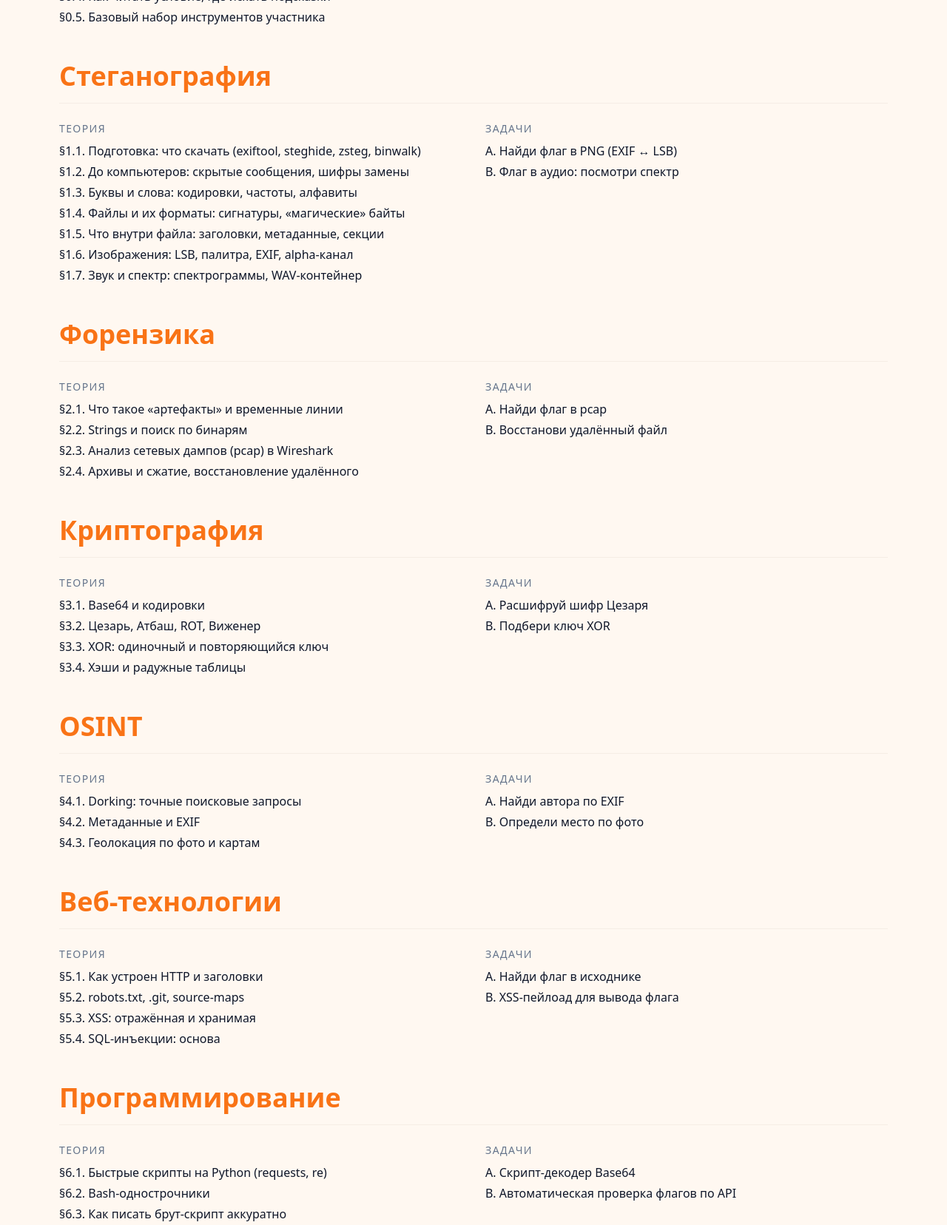
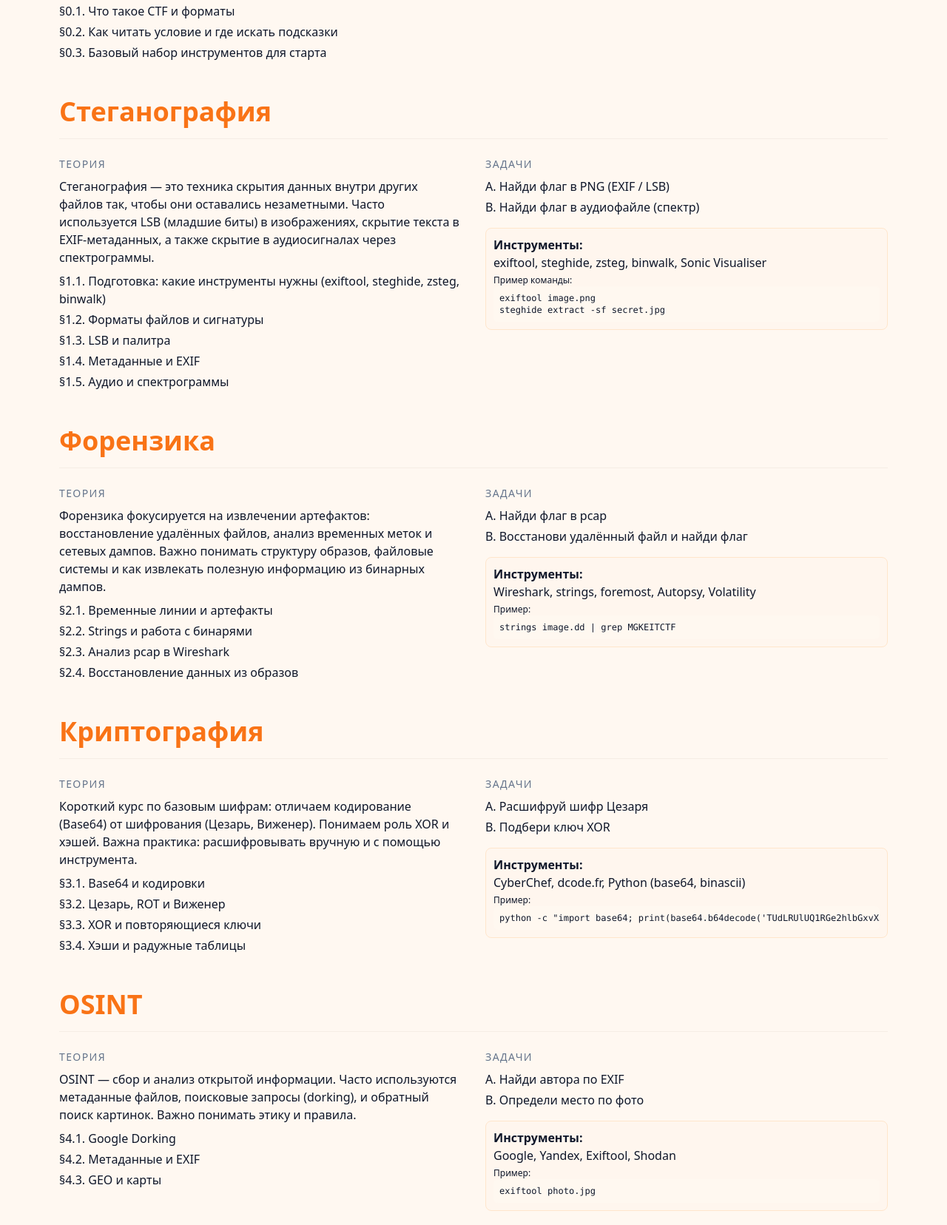
Before and after one commit to OlgaMokrushina/mgkeitctf-site, a plain HTML site: page theory.html in a window 1280 px wide. Shown: the part 761-2417 px from the top of the page at 74% size. Drawn offline with nearby package versions, Linux system fonts and the light colour scheme.

Commit message:
Update theory.html

```diff
--- a/theory.html
+++ b/theory.html
@@ -7,9 +7,9 @@
   <script src="https://cdn.tailwindcss.com"></script>
   <style>
     :root{
-      --bg:#fff8f1;        /* светлый кремовый фон */
-      --card:#fff1e6;      /* карточки */
-      --accent:#f97316;    /* оранжевый */
+      --bg:#fff8f1;
+      --card:#fff1e6;
+      --accent:#f97316;
       --muted:#f5ede5;
     }
     body{ background:var(--bg); }
@@ -21,6 +21,8 @@
     .chapter a{ color:var(--accent); }
     .chapter a:hover{ text-decoration:underline; }
     .divider{ height:1px; background:var(--muted); }
+    .tools{ background:#fff6ee; padding:10px; border-radius:8px; border:1px solid #ffe6cc }
+    pre.cmd{ background:#fff8f0; padding:8px; border-radius:6px; overflow:auto }
   </style>
 </head>
 <body class="text-slate-900">
@@ -34,7 +36,7 @@
   <main class="max-w-6xl mx-auto px-4 pb-16">
     <!-- Сетка разделов -->
     <section class="grid gap-4 grid-cards">
-      <!-- 0 Введение -->
+      <!-- cards same as before -->
       <a href="#intro" class="card rounded-2xl p-5 block hover:shadow-lg transition">
         <div class="flex items-start gap-4">
           <div>
@@ -46,7 +48,6 @@
         </div>
       </a>
 
-      <!-- 1 Стеганография -->
       <a href="#stego" class="card rounded-2xl p-5 block hover:shadow-lg transition">
         <div class="flex items-start gap-4">
           <div>
@@ -58,7 +59,6 @@
         </div>
       </a>
 
-      <!-- 2 Форензика -->
       <a href="#forensics" class="card rounded-2xl p-5 block hover:shadow-lg transition">
         <div class="flex items-start gap-4">
           <div>
@@ -70,7 +70,6 @@
         </div>
       </a>
 
-      <!-- 3 Криптография -->
       <a href="#crypto" class="card rounded-2xl p-5 block hover:shadow-lg transition">
         <div class="flex items-start gap-4">
           <div>
@@ -82,7 +81,6 @@
         </div>
       </a>
 
-      <!-- 4 OSINT -->
       <a href="#osint" class="card rounded-2xl p-5 block hover:shadow-lg transition">
         <div class="flex items-start gap-4">
           <div>
@@ -94,7 +92,6 @@
         </div>
       </a>
 
-      <!-- 5 Web -->
       <a href="#web" class="card rounded-2xl p-5 block hover:shadow-lg transition">
         <div class="flex items-start gap-4">
           <div>
@@ -106,7 +103,6 @@
         </div>
       </a>
 
-      <!-- 6 Программирование -->
       <a href="#prog" class="card rounded-2xl p-5 block hover:shadow-lg transition">
         <div class="flex items-start gap-4">
           <div>
@@ -118,7 +114,6 @@
         </div>
       </a>
 
-      <!-- 7 Реверс -->
       <a href="#reverse" class="card rounded-2xl p-5 block hover:shadow-lg transition">
         <div class="flex items-start gap-4">
           <div>
@@ -140,12 +135,11 @@
       <div class="grid md:grid-cols-2 gap-8">
         <div>
           <h3 class="uppercase tracking-widest text-sm text-slate-500 mb-2">ТЕОРИЯ</h3>
+          <p class="mb-2">CTF (Capture The Flag) — это соревнование по кибербезопасности, где участники ищут «флаги» и решают задачи из разных категорий. Форматы: Jeopardy (набор задач) и Attack‑Defence (атака/защита). Флаг обычно выглядит как <code>MGKEITCTF{...}</code>.</p>
           <ul class="space-y-1 chapter">
-            <li>§0.1. Что такое CTF и форматы (Jeopardy, Attack-Defence)</li>
-            <li>§0.2. Флаги и правила: <code>MGKEITCTF{...}</code></li>
-            <li>§0.3. Категории задач: crypto, stego, forensics, osint, web, pwn, reverse</li>
-            <li>§0.4. Как читать условие, где искать подсказки</li>
-            <li>§0.5. Базовый набор инструментов участника</li>
+            <li>§0.1. Что такое CTF и форматы</li>
+            <li>§0.2. Как читать условие и где искать подсказки</li>
+            <li>§0.3. Базовый набор инструментов для старта</li>
           </ul>
         </div>
         <div>
@@ -165,22 +159,27 @@
       <div class="grid md:grid-cols-2 gap-8">
         <div>
           <h3 class="uppercase tracking-widest text-sm text-slate-500 mb-2">ТЕОРИЯ</h3>
+          <p class="mb-2">Стеганография — это техника скрытия данных внутри других файлов так, чтобы они оставались незаметными. Часто используется LSB (младшие биты) в изображениях, скрытие текста в EXIF-метаданных, а также скрытие в аудиосигналах через спектрограммы.</p>
           <ul class="space-y-1 chapter">
-            <li>§1.1. Подготовка: что скачать (exiftool, steghide, zsteg, binwalk)</li>
-            <li>§1.2. До компьютеров: скрытые сообщения, шифры замены</li>
-            <li>§1.3. Буквы и слова: кодировки, частоты, алфавиты</li>
-            <li>§1.4. Файлы и их форматы: сигнатуры, «магические» байты</li>
-            <li>§1.5. Что внутри файла: заголовки, метаданные, секции</li>
-            <li>§1.6. Изображения: LSB, палитра, EXIF, alpha-канал</li>
-            <li>§1.7. Звук и спектр: спектрограммы, WAV-контейнер</li>
+            <li>§1.1. Подготовка: какие инструменты нужны (exiftool, steghide, zsteg, binwalk)</li>
+            <li>§1.2. Форматы файлов и сигнатуры</li>
+            <li>§1.3. LSB и палитра</li>
+            <li>§1.4. Метаданные и EXIF</li>
+            <li>§1.5. Аудио и спектрограммы</li>
           </ul>
         </div>
         <div>
           <h3 class="uppercase tracking-widest text-sm text-slate-500 mb-2">ЗАДАЧИ</h3>
           <ul class="space-y-1">
-            <li>A. Найди флаг в PNG (EXIF ↔ LSB)</li>
-            <li>B. Флаг в аудио: посмотри спектр</li>
+            <li>A. Найди флаг в PNG (EXIF / LSB)</li>
+            <li>B. Найди флаг в аудиофайле (спектр)</li>
           </ul>
+          <div class="mt-4 tools">
+            <strong>Инструменты:</strong>
+            <p class="mb-1">exiftool, steghide, zsteg, binwalk, Sonic Visualiser</p>
+            <div class="text-xs">Пример команды: <pre class="cmd">exiftool image.png
+steghide extract -sf secret.jpg</pre></div>
+          </div>
         </div>
       </div>
     </section>
@@ -192,19 +191,25 @@
       <div class="grid md:grid-cols-2 gap-8">
         <div>
           <h3 class="uppercase tracking-widest text-sm text-slate-500 mb-2">ТЕОРИЯ</h3>
+          <p class="mb-2">Форензика фокусируется на извлечении артефактов: восстановление удалённых файлов, анализ временных меток и сетевых дампов. Важно понимать структуру образов, файловые системы и как извлекать полезную информацию из бинарных дампов.</p>
           <ul class="space-y-1 chapter">
-            <li>§2.1. Что такое «артефакты» и временные линии</li>
-            <li>§2.2. Strings и поиск по бинарям</li>
-            <li>§2.3. Анализ сетевых дампов (pcap) в Wireshark</li>
-            <li>§2.4. Архивы и сжатие, восстановление удалённого</li>
+            <li>§2.1. Временные линии и артефакты</li>
+            <li>§2.2. Strings и работа с бинарями</li>
+            <li>§2.3. Анализ pcap в Wireshark</li>
+            <li>§2.4. Восстановление данных из образов</li>
           </ul>
         </div>
         <div>
           <h3 class="uppercase tracking-widest text-sm text-slate-500 mb-2">ЗАДАЧИ</h3>
           <ul class="space-y-1">
             <li>A. Найди флаг в pcap</li>
-            <li>B. Восстанови удалённый файл</li>
+            <li>B. Восстанови удалённый файл и найди флаг</li>
           </ul>
+          <div class="mt-4 tools">
+            <strong>Инструменты:</strong>
+            <p class="mb-1">Wireshark, strings, foremost, Autopsy, Volatility</p>
+            <div class="text-xs">Пример: <pre class="cmd">strings image.dd | grep MGKEITCTF</pre></div>
+          </div>
         </div>
       </div>
     </section>
@@ -216,10 +221,11 @@
       <div class="grid md:grid-cols-2 gap-8">
         <div>
           <h3 class="uppercase tracking-widest text-sm text-slate-500 mb-2">ТЕОРИЯ</h3>
+          <p class="mb-2">Короткий курс по базовым шифрам: отличаем кодирование (Base64) от шифрования (Цезарь, Виженер). Понимаем роль XOR и хэшей. Важна практика: расшифровывать вручную и с помощью инструмента.</p>
           <ul class="space-y-1 chapter">
             <li>§3.1. Base64 и кодировки</li>
-            <li>§3.2. Цезарь, Атбаш, ROT, Виженер</li>
-            <li>§3.3. XOR: одиночный и повторяющийся ключ</li>
+            <li>§3.2. Цезарь, ROT и Виженер</li>
+            <li>§3.3. XOR и повторяющиеся ключи</li>
             <li>§3.4. Хэши и радужные таблицы</li>
           </ul>
         </div>
@@ -229,6 +235,11 @@
             <li>A. Расшифруй шифр Цезаря</li>
             <li>B. Подбери ключ XOR</li>
           </ul>
+          <div class="mt-4 tools">
+            <strong>Инструменты:</strong>
+            <p class="mb-1">CyberChef, dcode.fr, Python (base64, binascii)</p>
+            <div class="text-xs">Пример: <pre class="cmd">python -c "import base64; print(base64.b64decode('TUdLRUlUQ1RGe2hlbGxvX3dvcmxkfQ=='))"</pre></div>
+          </div>
         </div>
       </div>
     </section>
@@ -240,10 +251,11 @@
       <div class="grid md:grid-cols-2 gap-8">
         <div>
           <h3 class="uppercase tracking-widest text-sm text-slate-500 mb-2">ТЕОРИЯ</h3>
+          <p class="mb-2">OSINT — сбор и анализ открытой информации. Часто используются метаданные файлов, поисковые запросы (dorking), и обратный поиск картинок. Важно понимать этику и правила.</p>
           <ul class="space-y-1 chapter">
-            <li>§4.1. Dorking: точные поисковые запросы</li>
+            <li>§4.1. Google Dorking</li>
             <li>§4.2. Метаданные и EXIF</li>
-            <li>§4.3. Геолокация по фото и картам</li>
+            <li>§4.3. GEO и карты</li>
           </ul>
         </div>
         <div>
@@ -252,6 +264,11 @@
             <li>A. Найди автора по EXIF</li>
             <li>B. Определи место по фото</li>
           </ul>
+          <div class="mt-4 tools">
+            <strong>Инструменты:</strong>
+            <p class="mb-1">Google, Yandex, Exiftool, Shodan</p>
+            <div class="text-xs">Пример: <pre class="cmd">exiftool photo.jpg</pre></div>
+          </div>
         </div>
       </div>
     </section>
@@ -263,19 +280,25 @@
       <div class="grid md:grid-cols-2 gap-8">
         <div>
           <h3 class="uppercase tracking-widest text-sm text-slate-500 mb-2">ТЕОРИЯ</h3>
+          <p class="mb-2">Задачи по вебу учат искать флаги в исходнике, понимать заголовки и эксплуатировать XSS/SQLi. Важен DevTools, HTTP и внимательность к скрытым файлам (.git, robots.txt, sitemap).</p>
           <ul class="space-y-1 chapter">
-            <li>§5.1. Как устроен HTTP и заголовки</li>
-            <li>§5.2. robots.txt, .git, source-maps</li>
-            <li>§5.3. XSS: отражённая и хранимая</li>
-            <li>§5.4. SQL-инъекции: основа</li>
+            <li>§5.1. HTTP и заголовки</li>
+            <li>§5.2. robots.txt и .git</li>
+            <li>§5.3. XSS — отражённая и хранимая</li>
+            <li>§5.4. SQLi — основы</li>
           </ul>
         </div>
         <div>
           <h3 class="uppercase tracking-widest text-sm text-slate-500 mb-2">ЗАДАЧИ</h3>
           <ul class="space-y-1">
             <li>A. Найди флаг в исходнике</li>
-            <li>B. XSS-пейлоад для вывода флага</li>
+            <li>B. Простая XSS-атака (тестовый стенд)</li>
           </ul>
+          <div class="mt-4 tools">
+            <strong>Инструменты:</strong>
+            <p class="mb-1">Developer Tools, Burp Suite, curl, Postman</p>
+            <div class="text-xs">Пример: <pre class="cmd">curl -I https://example.com</pre></div>
+          </div>
         </div>
       </div>
     </section>
@@ -287,32 +310,39 @@
       <div class="grid md:grid-cols-2 gap-8">
         <div>
           <h3 class="uppercase tracking-widest text-sm text-slate-500 mb-2">ТЕОРИЯ</h3>
+          <p class="mb-2">Программирование — это навык, который позволяет автоматизировать рутину в CTF: декодирование, парсинг, брут‑форс и API-запросы.</p>
           <ul class="space-y-1 chapter">
-            <li>§6.1. Быстрые скрипты на Python (requests, re)</li>
-            <li>§6.2. Bash-однострочники</li>
-            <li>§6.3. Как писать брут-скрипт аккуратно</li>
+            <li>§6.1. Быстрые скрипты на Python</li>
+            <li>§6.2. Bash-утилиты и однострочники</li>
+            <li>§6.3. Работа с сетью (requests, sockets)</li>
           </ul>
         </div>
         <div>
           <h3 class="uppercase tracking-widest text-sm text-slate-500 mb-2">ЗАДАЧИ</h3>
           <ul class="space-y-1">
-            <li>A. Скрипт-декодер Base64</li>
-            <li>B. Автоматическая проверка флагов по API</li>
+            <li>A. Напиши скрипт-декодер Base64</li>
+            <li>B. Автоматизированная проверка флагов через API</li>
           </ul>
+          <div class="mt-4 tools">
+            <strong>Инструменты:</strong>
+            <p class="mb-1">Python3, requests, jq, bash</p>
+            <div class="text-xs">Пример: <pre class="cmd">python3 -c "import base64; print(base64.b64decode('...'))"</pre></div>
+          </div>
         </div>
       </div>
     </section>
 
-    <!-- 7 Реверс-инжиниринг -->
+    <!-- 7 Реверс -->
     <section id="reverse" class="mt-12">
       <h2 class="text-4xl font-extrabold sect-title">Реверс-инжиниринг</h2>
       <div class="divider mt-4 mb-6"></div>
       <div class="grid md:grid-cols-2 gap-8">
         <div>
           <h3 class="uppercase tracking-widest text-sm text-slate-500 mb-2">ТЕОРИЯ</h3>
+          <p class="mb-2">Реверс — это разбор выполнения программы: чтение дизассемблированного кода, поиск проверок флагов и понимание условий. Часто сначала смотрят строки (strings), затем используют Ghidra/IDA для статического анализа.</p>
           <ul class="space-y-1 chapter">
-            <li>§7.1. Что такое дизассемблирование</li>
-            <li>§7.2. Поиск строк и функций (strings, Ghidra)</li>
+            <li>§7.1. Дизассемблирование — принципы</li>
+            <li>§7.2. Поиск строк и функций</li>
             <li>§7.3. Патчинг и обход проверок</li>
           </ul>
         </div>
@@ -320,16 +350,22 @@
           <h3 class="uppercase tracking-widest text-sm text-slate-500 mb-2">ЗАДАЧИ</h3>
           <ul class="space-y-1">
             <li>A. Найди проверку флага в бинарнике</li>
-            <li>B. Измени переход и получи флаг</li>
+            <li>B. Патчни бинарь, чтобы пройти проверку</li>
           </ul>
+          <div class="mt-4 tools">
+            <strong>Инструменты:</strong>
+            <p class="mb-1">Ghidra, IDA Free, radare2, strings</p>
+            <div class="text-xs">Пример: <pre class="cmd">strings challenge.bin | grep MGKEITCTF</pre></div>
+          </div>
         </div>
       </div>
     </section>
+
   </main>
 
   <footer class="max-w-6xl mx-auto px-4 pb-10 text-slate-500 text-sm">
     <div class="divider mb-4"></div>
-    <p>© MGKEITCTF — обучающий мастер-класс. Теория и примеры для самостоятельной подготовки.</p>
+    <p>© MGKEITCTF — обучающий материал. Пользуйтесь инструментами этично.</p>
   </footer>
 </body>
 </html>
```
